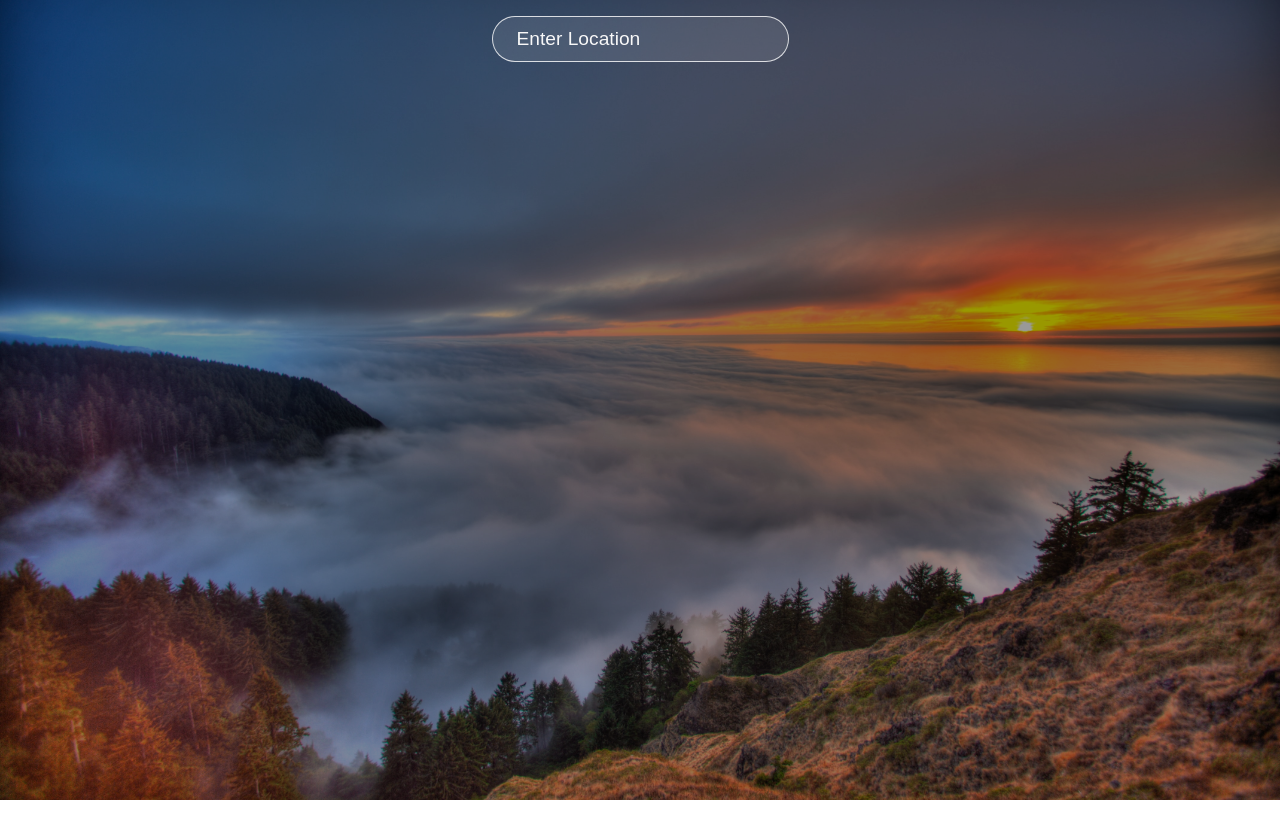
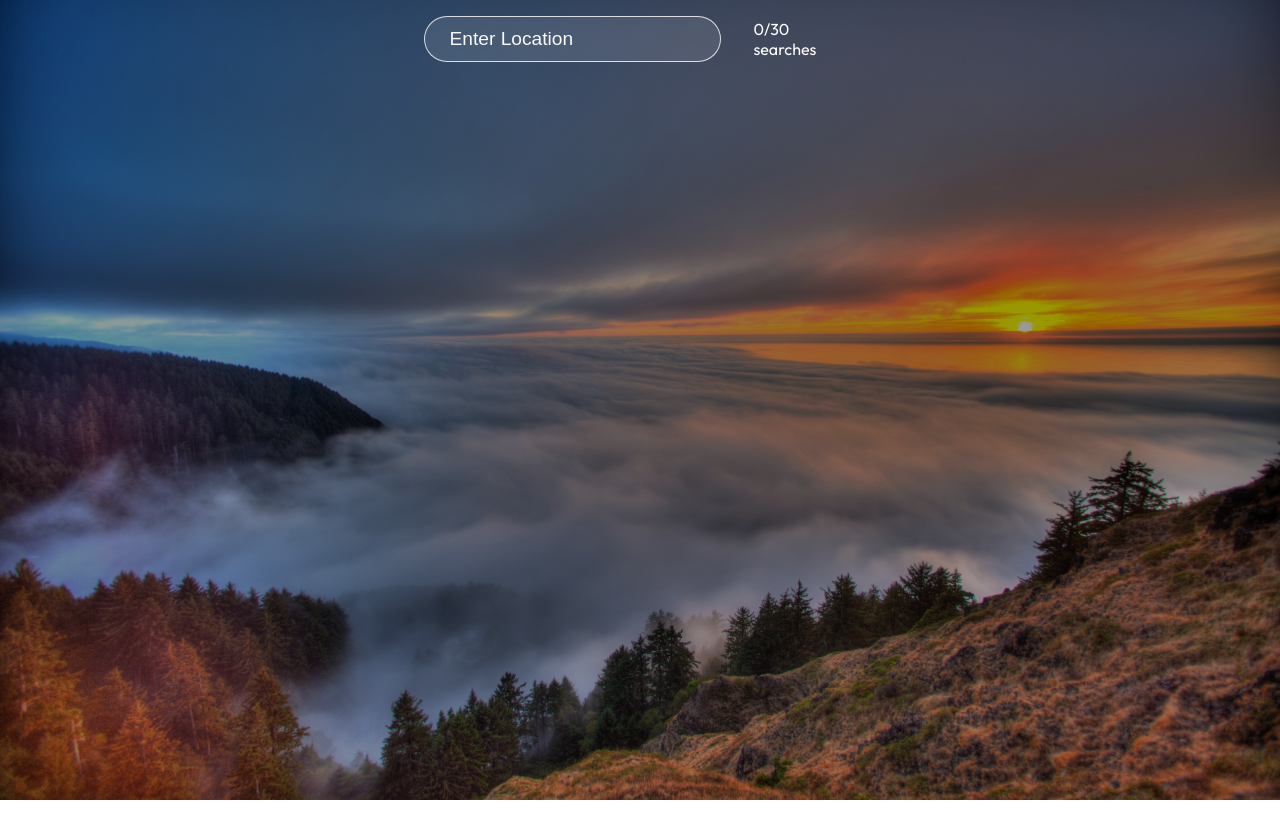
Before and after one commit to ankitmahotla/weather-dashboard, a React (Vite) app: page / in a window 1280 px wide. Shown: the top 838 px of the page. Built offline with nearby package versions, Linux system fonts and the light colour scheme; no server answers.

Commit message:
Handled with edge cases

```diff
--- a/package.json
+++ b/package.json
@@ -12,7 +12,9 @@
   "dependencies": {
     "axios": "^1.5.0",
     "react": "^18.2.0",
-    "react-dom": "^18.2.0"
+    "react-bootstrap": "^2.8.0",
+    "react-dom": "^18.2.0",
+    "react-toastify": "^9.1.3"
   },
   "devDependencies": {
     "@types/react": "^18.2.15",
--- a/src/App.jsx
+++ b/src/App.jsx
@@ -1,18 +1,47 @@
+import { toast } from "react-toastify";
+import "react-toastify/dist/ReactToastify.css";
+import { ToastContainer } from "react-toastify";
 import axios from "axios";
 import { useState, useEffect } from "react";
+import { ProgressBar } from "react-bootstrap";
+const MAX_API_LIMIT = 30;
 
 function App() {
   const [data, setData] = useState({});
   const [location, setLocation] = useState("");
   const [initialLocationObtained, setInitialLocationObtained] = useState(false);
+  const initialApiCounter =
+    parseInt(localStorage.getItem("apiCounter"), 10) || 0;
+  const [apiCounter, setApiCounter] = useState(initialApiCounter);
+
   const apiKey = import.meta.env.VITE_API_KEY;
   const weatherUrl = `https://api.openweathermap.org/data/2.5/weather?q=${location}&appid=${apiKey}`;
 
   const searchLocation = () => {
     if (location !== "") {
-      axios.get(weatherUrl).then((response) => {
-        setData(response.data);
-      });
+      if (apiCounter >= MAX_API_LIMIT) {
+        toast.error("API Limit exceeded", {
+          position: toast.POSITION.TOP_CENTER,
+        });
+        return;
+      }
+
+      axios
+        .get(weatherUrl)
+        .then((response) => {
+          setData(response.data);
+          const updatedCounter = apiCounter + 1;
+          setApiCounter(updatedCounter);
+          localStorage.setItem("apiCounter", updatedCounter); // Update local storage
+        })
+        .catch((error) => {
+          if (error.response && error.response.status === 404) {
+            toast.error("City not found", {
+              position: toast.POSITION.TOP_CENTER,
+            });
+          }
+        });
+
       setLocation("");
     }
   };
@@ -57,10 +86,24 @@ function App() {
               searchLocation();
             }
           }}
-          placeholder="Enter Location"
+          placeholder={
+            apiCounter >= MAX_API_LIMIT
+              ? "API Limit Exceeded"
+              : "Enter Location"
+          }
           type="text"
+          disabled={apiCounter >= MAX_API_LIMIT}
+        />
+        {/* <button onClick={searchLocation} disabled={apiCounter >= MAX_API_LIMIT}>
+          Search
+        </button> */}
+        <ProgressBar
+          variant="info"
+          now={(apiCounter / MAX_API_LIMIT) * 100}
+          label={`${apiCounter}/${MAX_API_LIMIT} searches`}
         />
       </div>
+      <ToastContainer />
       <div className="container">
         <div className="top">
           <div className="location">
--- a/src/index.css
+++ b/src/index.css
@@ -43,6 +43,10 @@ h1 {
 .app .search {
   text-align: center;
   padding: 1rem;
+  display: flex;
+  align-items: center;
+  justify-content: center;
+  gap: 2rem;
 }
 
 .app input {
```
Also changed, not shown: 1 other file (tests, documents, lock files or other folders).
